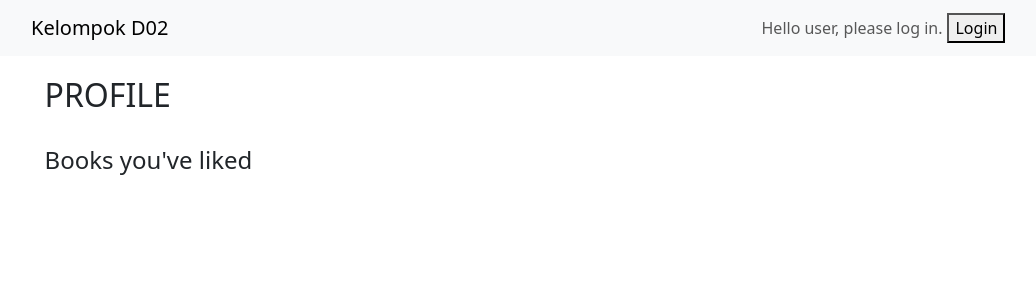
After one commit to KelompokD02PBP/ProyekTS, a Django app: template templates/profile.html in a window 1280 px wide. The commit adds this page. Shown: the top 300 px of the page, without its empty margins (109-1145 px from the left). Run offline with Django 4.2, Linux system fonts and the light colour scheme; the template is opened without the code that fills it, so the values that code supplies are empty; parts of the project's set-up code (start-up, migrations or seed data) failed here and were passed over.

Commit message:
Added profile.html and edit register+main.html

```diff
--- a/templates/base.html
+++ b/templates/base.html
@@ -38,7 +38,7 @@
                 </div>
                 <span class="navbar-text" style="margin-right: 5px;">
                     {% if name %}
-                        Hello, {{name}}!
+                        <a href="{% url 'main:profile' %}">Hello, {{name}}!</a>
                     {% else %}
                         Hello user, please log in.
                     {% endif%}
--- /dev/null
+++ b/templates/profile.html
@@ -0,0 +1,16 @@
+{% extends 'base.html' %}
+
+{% block content %}
+    <h2>PROFILE</h2>
+    {% for p in profile%}
+        <h4>{{p.user.username}}</h4>
+        <img style="width:20%; height:20%"src={{p.profile_picture.url}} alt="profile"/>
+        <h4>{{p.address}}</h4>
+        <h4>{{p.email}}</h4>
+    {%endfor %}
+    <br>
+    <h4>Books you've liked</h4>
+    {% for like in books_you_like %}
+        <a href="{% url 'main:book_review' like.book.pk %}">{{like.book.title}}</p>
+    {% endfor %}
+{% endblock content%}
```
Also changed, not shown: templates/register.html (+4 -3 lines), templates/main.html (line endings or trailing spaces).
